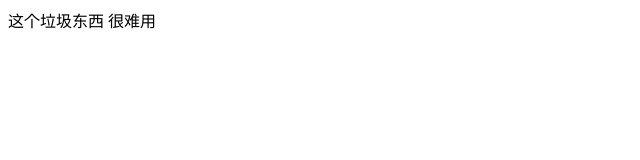
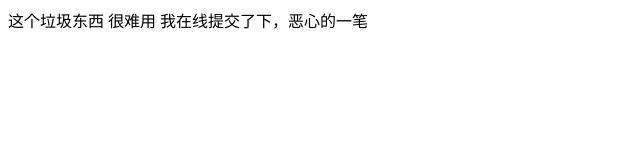
Before and after one commit to jarvisjester/wyzcCopy, a plain HTML site: page index.html in a window 1280 px wide. Shown: the whole page, without its empty margins (0-640 px from the left). Drawn offline with Linux system fonts and the light colour scheme.

Commit message:
Update index.html

```diff
--- a/index.html
+++ b/index.html
@@ -10,7 +10,7 @@
 <div class="header">
     <div class="nav">
         <div class="icon "></div>
-        这个垃圾东西 很难用
+        这个垃圾东西 很难用 我在线提交了下，恶心的一笔
     </div>
 
 </div>
```
